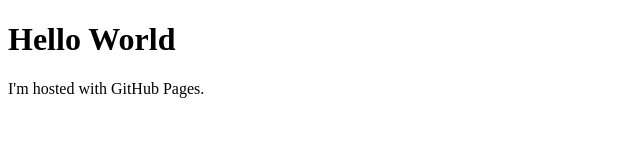
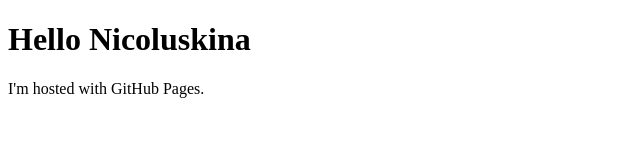
Before and after one commit to etayb5/etayb5.github.io, a plain HTML site: page index.html in a window 1280 px wide. Shown: the whole page, without its empty margins (0-640 px from the left). Drawn offline with Linux system fonts and the light colour scheme.

Commit message:
Update index.html
add nicoluskina

```diff
--- a/index.html
+++ b/index.html
@@ -1,7 +1,7 @@
 <!DOCTYPE html>
 <html>
 <body>
-<h1>Hello World</h1>
+<h1>Hello Nicoluskina</h1>
 <p>I'm hosted with GitHub Pages.</p>
 </body>
 </html>
```
